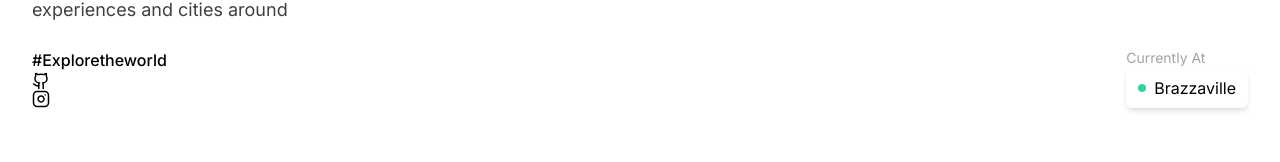
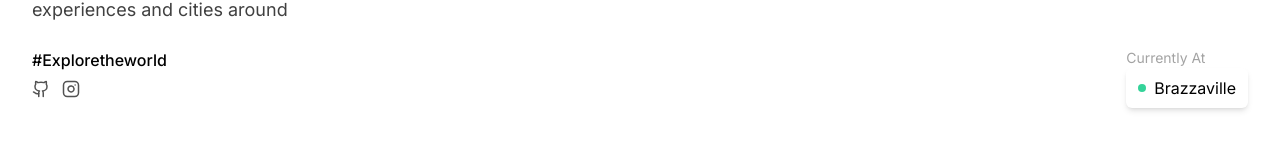
Before and after one commit to fultonoff/exploer, a Next.js app: page / in a window 1280 px wide. Shown: the part 1018-1180 px from the top of the page. Built offline with nearby package versions, Linux system fonts and the light colour scheme.

Commit message:
✅updated footer

```diff
--- a/components/navigation/Footer.tsx
+++ b/components/navigation/Footer.tsx
@@ -19,7 +19,7 @@ const Footer = () => {
                 <div className='text-md font-medium'>
                     #Exploretheworld
                 </div>
-                <div>
+                <div className='flex items-center gap-3 text-neutral-600 mt-2'>
                    <SocialLink platform='github' link={siteConfig.socialLink.github!}></SocialLink>
                    <SocialLink platform='instagram' link={siteConfig.socialLink.instagram!}></SocialLink>
                 </div>
```
